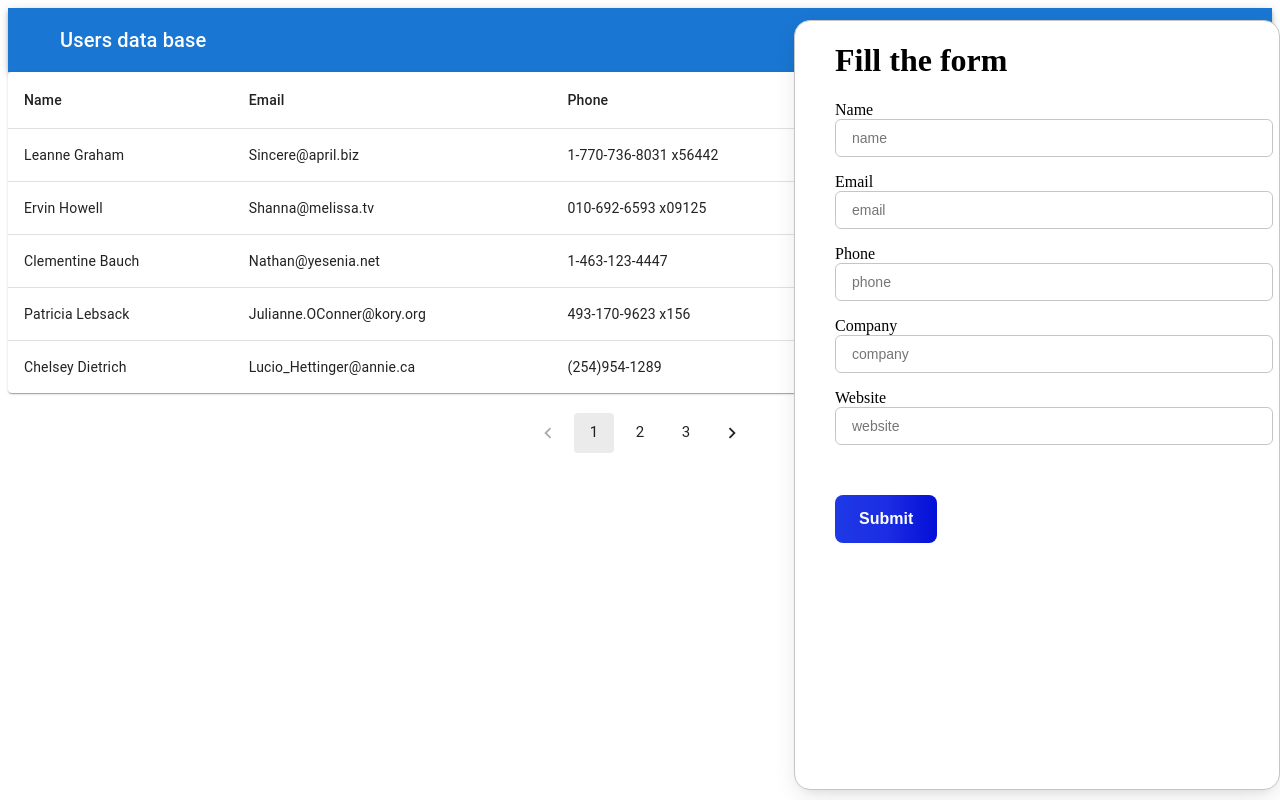
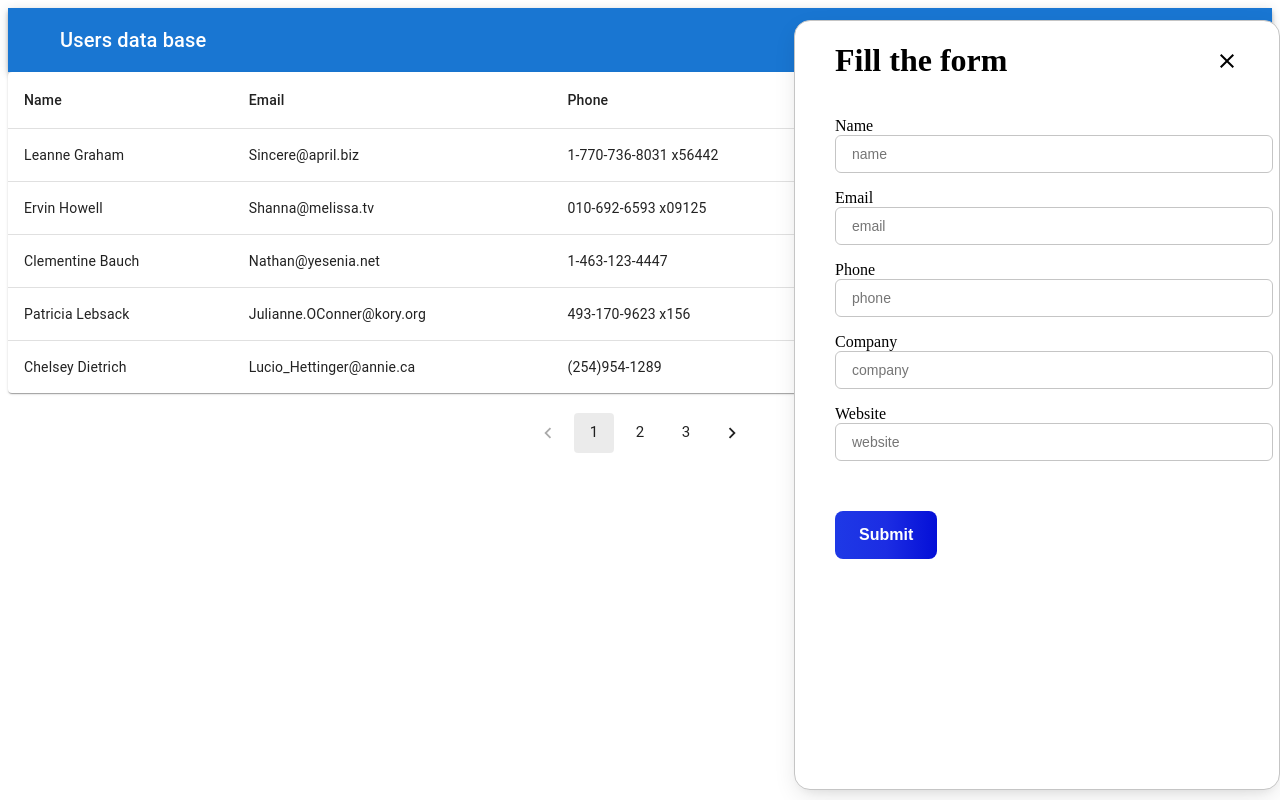
Before and after one commit to IvanKorneev/test-solutions, a React (Create React App) app: page / in a window 1280 px wide. Both pictures are taken after a click on the button "ADD USER". Built offline with nearby package versions, Linux system fonts and the light colour scheme; data requests are answered from the project's data file.

Commit message:
add close icon and styles for it

```diff
--- a/package.json
+++ b/package.json
@@ -5,6 +5,7 @@
   "dependencies": {
     "@emotion/react": "^11.10.5",
     "@emotion/styled": "^11.10.5",
+    "@mui/icons-material": "^5.10.15",
     "@mui/material": "^5.10.15",
     "@testing-library/jest-dom": "^5.16.5",
     "@testing-library/react": "^13.4.0",
--- a/src/components/UsersForm/users-form.sass
+++ b/src/components/UsersForm/users-form.sass
@@ -21,6 +21,11 @@
   right: 0
   overflow-y: auto
   animation: PopupOpenAnimation 1s
+
+  .form-header
+    display: flex
+    justify-content: space-between
+    align-items: center
 
   .input-container
     margin-top: 16px
--- a/src/components/UsersForm/users-form.tsx
+++ b/src/components/UsersForm/users-form.tsx
@@ -15,6 +15,7 @@ import Loader from "../Loader/loader";
 import Error from "../Error/error";
 import {useTypedSelector} from "../Hooks/useTypedSelector";
 import {useActions} from "../Hooks/useActions";
+import CloseIcon from '@mui/icons-material/Close';
 import './users-form.sass'
 
 interface MyFormValues {
@@ -42,11 +43,14 @@ export const UserForm = ({onPopupOpen}:UserFormProps) => {
     }
     return (
         <div className='form-container'>
-            <h1>Fill the form</h1>
+            <div className='form-header'>
+                <h1>Fill the form</h1>
+                <CloseIcon/>
+            </div>
+
             <Formik
                 initialValues={initialValues}
                 onSubmit={(values, actions) => {
-                    console.log(values);
                     postUser({
                         'id': Date.now() + Math.random(),
                         'name': values.name,
```
Also changed, not shown: 1 other file (tests, documents, lock files or other folders).
